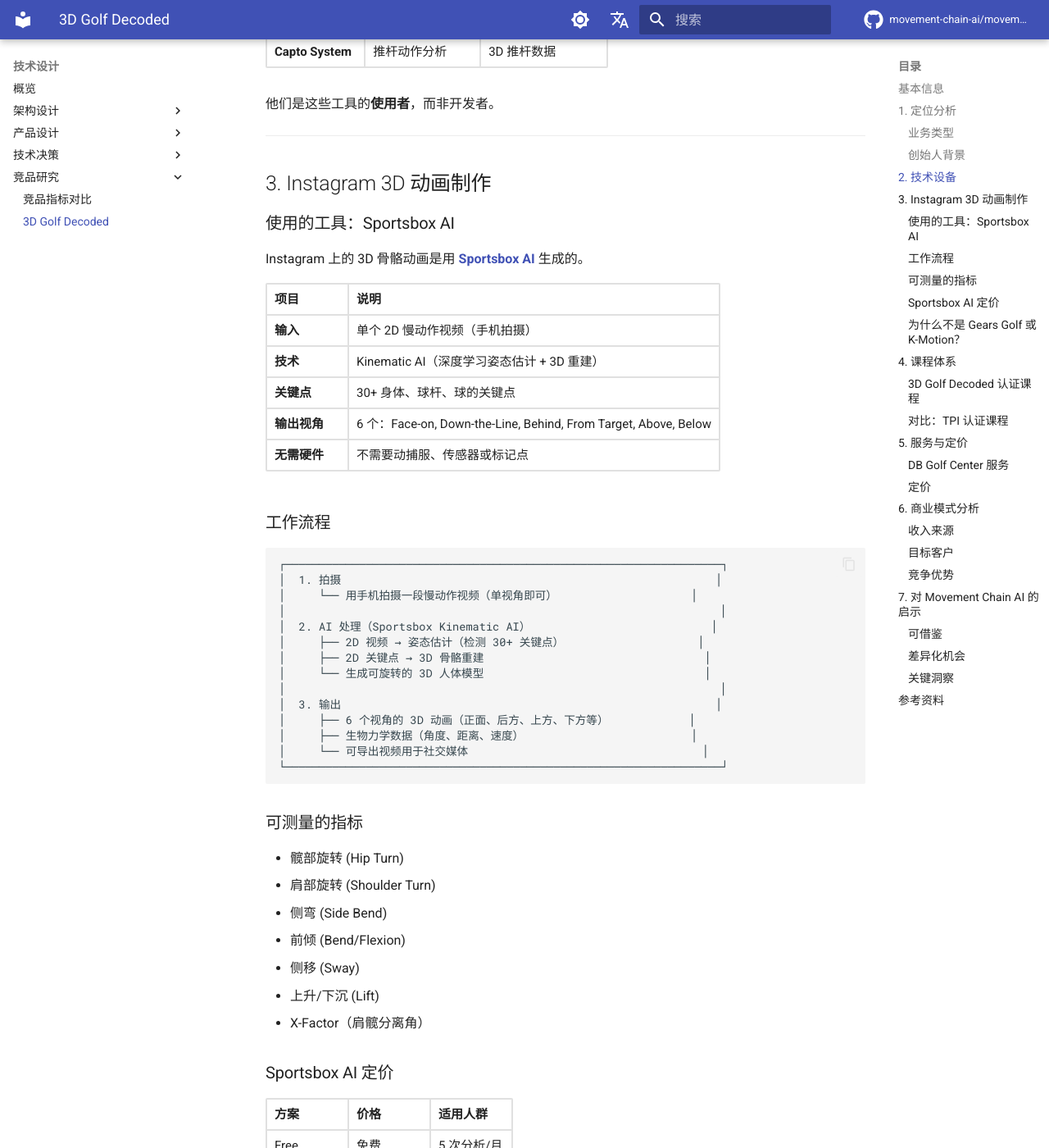
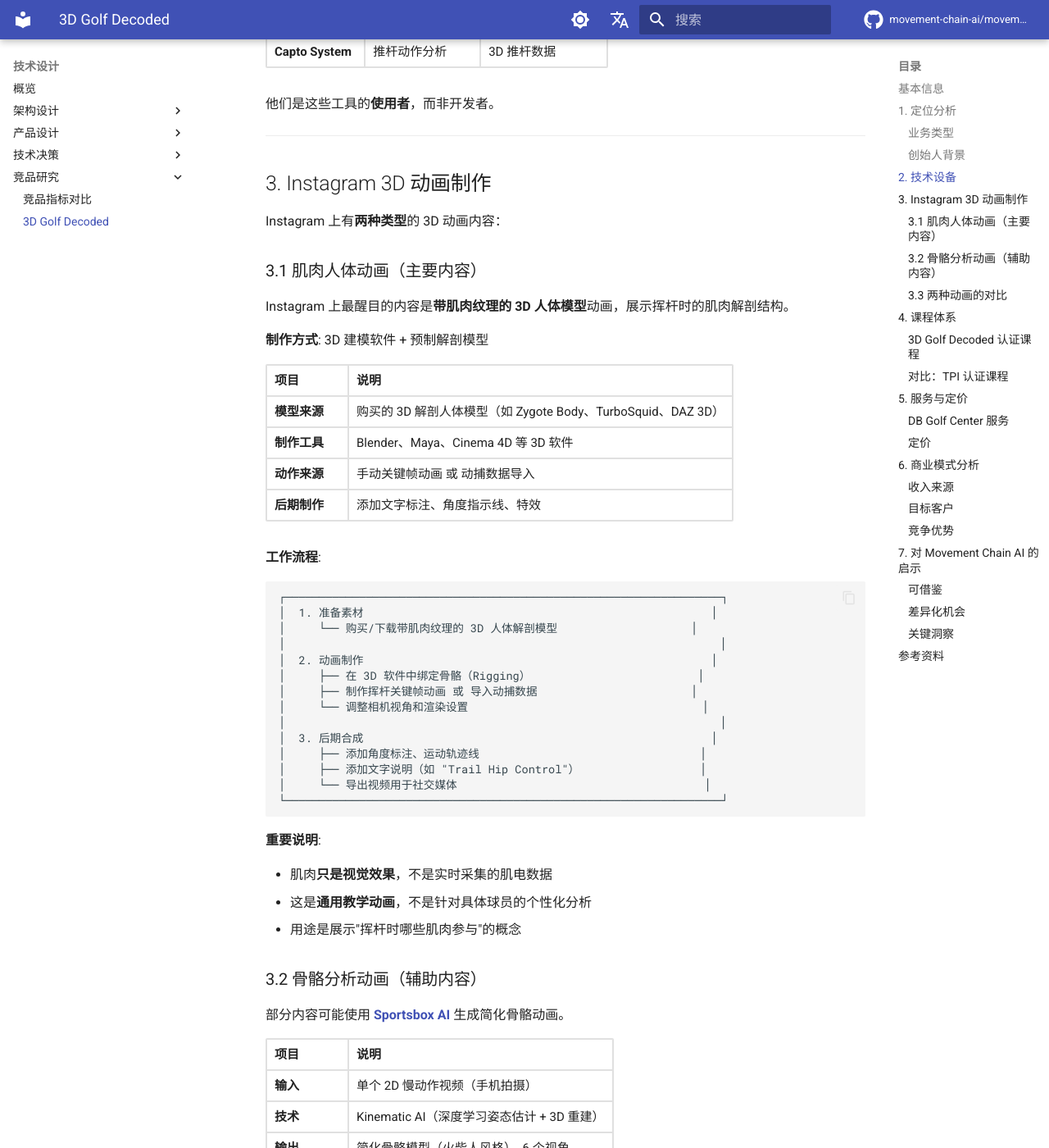
Before and after one commit to movement-chain-ai/movement-chain-docs, an MkDocs documentation site: the page built from docs/zh/design/research/3d-golf-decoded.md, in a window 1280 px wide and 1400 px high, scrolled down 1503 px. Shown: the whole window at 82% size. Built offline with MkDocs 1.6.1 and Material for MkDocs 9.7.7, drawn with Linux system fonts in a browser that asks for light colours; comment, search, counter and statistics services are not loaded; the version menu is left out; some of the changed text lies outside the part shown.

Commit message:
docs: 更新 3D Golf Decoded 动画制作分析
- 区分两种动画类型：肌肉人体动画 vs 骨骼分析动画
- 肌肉动画是 3D 建模软件 + 预制解剖模型制作
- 骨骼动画可能使用 Sportsbox AI
- 添加两种动画的对比表格

🤖 Generated with [Claude Code](https://claude.com/claude-code)

Co-Authored-By: Claude Opus 4.5 <noreply@anthropic.com>

````diff
--- a/docs/zh/design/research/3d-golf-decoded.md
+++ b/docs/zh/design/research/3d-golf-decoded.md
@@ -56,64 +56,66 @@ DB Golf Center 使用的专业设备：
 
 ## 3. Instagram 3D 动画制作
 
-### 使用的工具：Sportsbox AI
+Instagram 上有**两种类型**的 3D 动画内容：
 
-Instagram 上的 3D 骨骼动画是用 **[Sportsbox AI](https://www.sportsbox.ai/)** 生成的。
+### 3.1 肌肉人体动画（主要内容）
+
+Instagram 上最醒目的内容是**带肌肉纹理的 3D 人体模型**动画，展示挥杆时的肌肉解剖结构。
+
+**制作方式**: 3D 建模软件 + 预制解剖模型
+
+| 项目 | 说明 |
+|------|------|
+| **模型来源** | 购买的 3D 解剖人体模型（如 Zygote Body、TurboSquid、DAZ 3D） |
+| **制作工具** | Blender、Maya、Cinema 4D 等 3D 软件 |
+| **动作来源** | 手动关键帧动画 或 动捕数据导入 |
+| **后期制作** | 添加文字标注、角度指示线、特效 |
+
+**工作流程**:
+
+```text
+┌─────────────────────────────────────────────────────────────────┐
+│  1. 准备素材                                                    │
+│     └── 购买/下载带肌肉纹理的 3D 人体解剖模型                    │
+│                                                                 │
+│  2. 动画制作                                                    │
+│     ├── 在 3D 软件中绑定骨骼（Rigging）                         │
+│     ├── 制作挥杆关键帧动画 或 导入动捕数据                       │
+│     └── 调整相机视角和渲染设置                                   │
+│                                                                 │
+│  3. 后期合成                                                    │
+│     ├── 添加角度标注、运动轨迹线                                 │
+│     ├── 添加文字说明（如 "Trail Hip Control"）                  │
+│     └── 导出视频用于社交媒体                                     │
+└─────────────────────────────────────────────────────────────────┘
+```
+
+**重要说明**:
+
+- 肌肉**只是视觉效果**，不是实时采集的肌电数据
+- 这是**通用教学动画**，不是针对具体球员的个性化分析
+- 用途是展示"挥杆时哪些肌肉参与"的概念
+
+### 3.2 骨骼分析动画（辅助内容）
+
+部分内容可能使用 **[Sportsbox AI](https://www.sportsbox.ai/)** 生成简化骨骼动画。
 
 | 项目 | 说明 |
 |------|------|
 | **输入** | 单个 2D 慢动作视频（手机拍摄） |
 | **技术** | Kinematic AI（深度学习姿态估计 + 3D 重建） |
-| **关键点** | 30+ 身体、球杆、球的关键点 |
-| **输出视角** | 6 个：Face-on, Down-the-Line, Behind, From Target, Above, Below |
-| **无需硬件** | 不需要动捕服、传感器或标记点 |
+| **输出** | 简化骨骼模型（火柴人风格），6 个视角 |
+| **定价** | $799/年（教练版） |
 
-### 工作流程
+### 3.3 两种动画的对比
 
-```text
-┌─────────────────────────────────────────────────────────────────┐
-│  1. 拍摄                                                        │
-│     └── 用手机拍摄一段慢动作视频（单视角即可）                    │
-│                                                                 │
-│  2. AI 处理（Sportsbox Kinematic AI）                           │
-│     ├── 2D 视频 → 姿态估计（检测 30+ 关键点）                    │
-│     ├── 2D 关键点 → 3D 骨骼重建                                 │
-│     └── 生成可旋转的 3D 人体模型                                 │
-│                                                                 │
-│  3. 输出                                                        │
-│     ├── 6 个视角的 3D 动画（正面、后方、上方、下方等）            │
-│     ├── 生物力学数据（角度、距离、速度）                         │
-│     └── 可导出视频用于社交媒体                                   │
-└─────────────────────────────────────────────────────────────────┘
-```
-
-### 可测量的指标
-
-- 髋部旋转 (Hip Turn)
-- 肩部旋转 (Shoulder Turn)
-- 侧弯 (Side Bend)
-- 前倾 (Bend/Flexion)
-- 侧移 (Sway)
-- 上升/下沉 (Lift)
-- X-Factor（肩髋分离角）
-
-### Sportsbox AI 定价
-
-| 方案 | 价格 | 适用人群 |
-|------|------|----------|
-| Free | 免费 | 5 次分析/月 |
-| 3D Player | $110/年 | 个人球员 |
-| 3D Pro | $799/年 | 教练 |
-| Enterprise | 联系定价 | 培训机构 |
-
-### 为什么不是 Gears Golf 或 K-Motion？
-
-| 工具 | 不适合的原因 |
-|------|-------------|
-| **Gears Golf** | 专业光学动捕，$15,000+，需固定场地安装，不便携 |
-| **K-Motion** | 输出是数据曲线图，**不是 3D 骨骼动画** |
-
-**结论**: Sportsbox AI 成本低（$799/年）、便携（手机拍摄）、出片快，最适合做 Instagram 内容营销。
+| 对比项 | 肌肉人体动画 | Sportsbox 骨骼动画 |
+|--------|-------------|-------------------|
+| **视觉效果** | 高端、专业 | 简洁、技术感 |
+| **制作成本** | 高（需 3D 建模技能） | 低（手机拍摄即可） |
+| **个性化** | 通用动画 | 可分析具体球员 |
+| **数据价值** | 纯演示 | 可提取生物力学数据 |
+| **用途** | 营销、教学概念 | 实际挥杆分析 |
 
 ---
 
````
